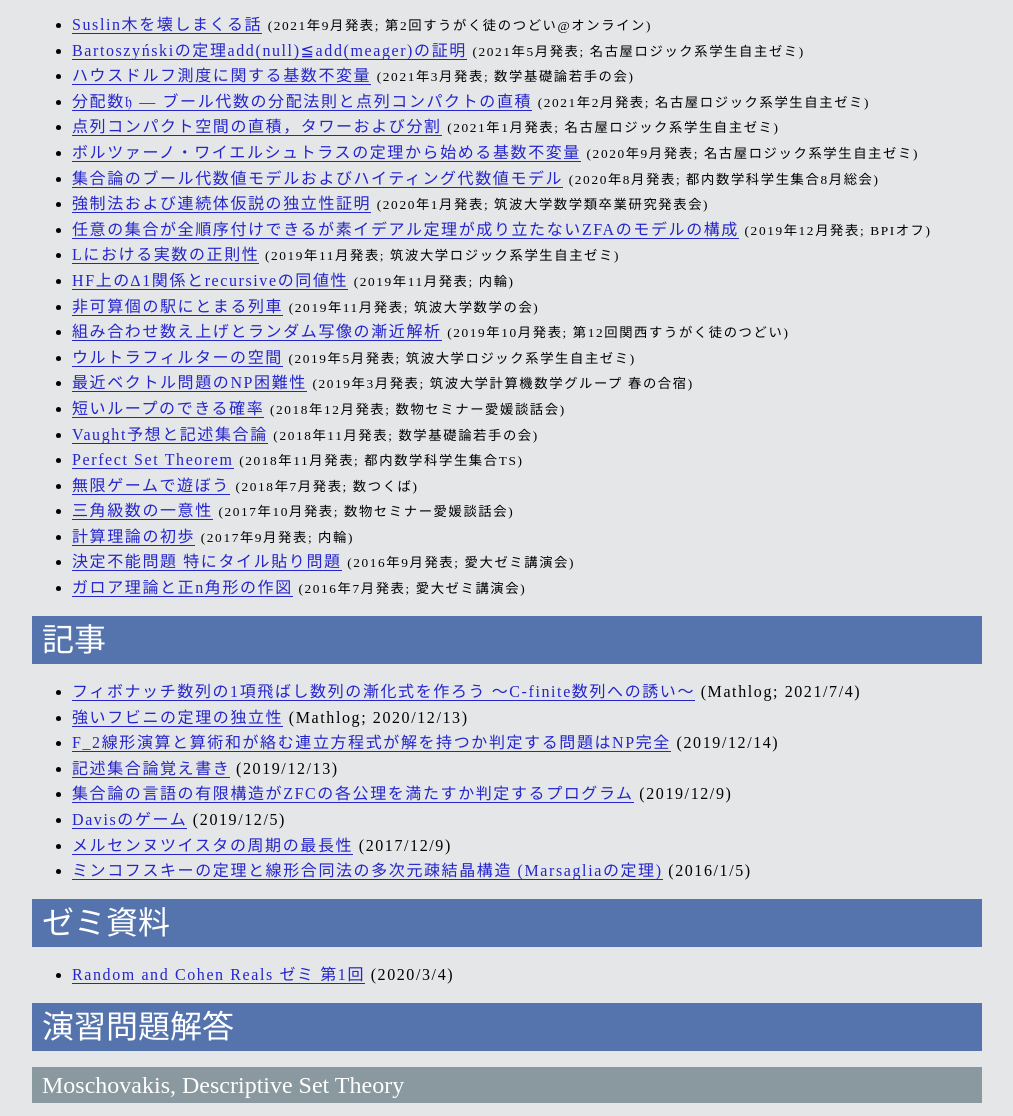
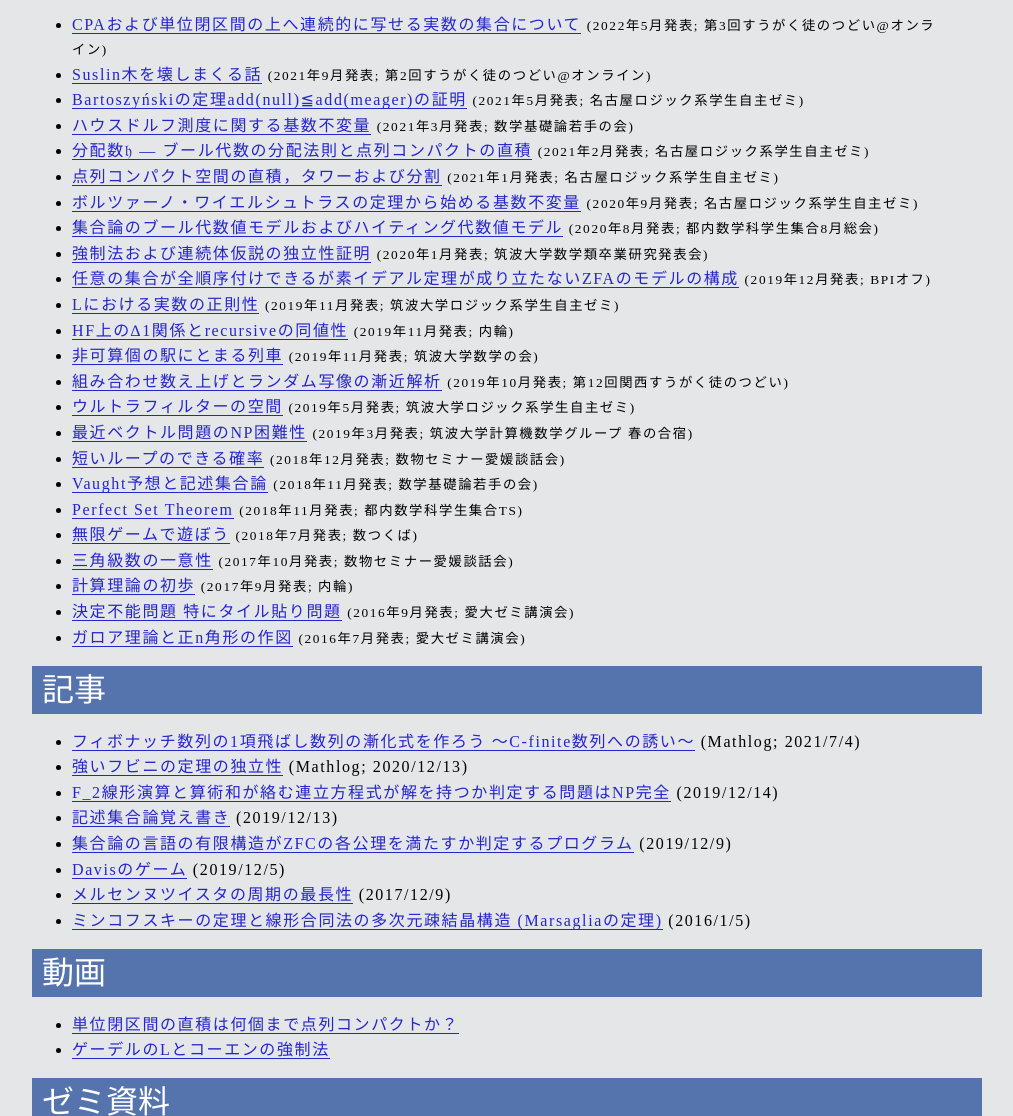
Before and after one commit to fujidig/fujidig.github.io, a plain HTML site: page index.html in a window 1280 px wide. Shown: the part 546-1662 px from the top of the page, without its empty margins (133-1146 px from the left). Drawn offline with Linux system fonts and the light colour scheme.

Commit message:
CPAや動画などへのリンク

```diff
--- a/index.html
+++ b/index.html
@@ -10,6 +10,7 @@
 <center><img src="mycharacter.png" title="x^4+3x^3+y^3-y=0"></center>
 <h2>発表スライド・資料</h2>
 <ul>
+<li><a href="https://tsudoionline.netlify.app/03/slides/tsudoi-cpa.pdf">CPAおよび単位閉区間の上へ連続的に写せる実数の集合について</a> <small>(2022年5月発表; 第3回すうがく徒のつどい@オンライン)</small></li>
 <li><a href="https://fujidig.github.io/202109-suslin-trees/suslin-trees.pdf">Suslin木を壊しまくる話</a> <small>(2021年9月発表; 第2回すうがく徒のつどい@オンライン)</small></li>
 <li><a href="https://fujidig.github.io/202105-addnull-le-addmeager/addnull-le-addmeager.pdf">Bartoszyńskiの定理add(null)≦add(meager)の証明</a> <small>(2021年5月発表; 名古屋ロジック系学生自主ゼミ)</small></li>
 <li><a href="https://fujidig.github.io/202103-wakate/wakate.pdf">ハウスドルフ測度に関する基数不変量</a> <small>(2021年3月発表; 数学基礎論若手の会)</small></li>
@@ -44,6 +45,11 @@
 <li><a href="https://fujidig.github.io/201912-davis-game/davis-game.pdf">Davisのゲーム</a> (2019/12/5)</li>
 <li><a href="articles/mersennetwister.html">メルセンヌツイスタの周期の最長性</a> (2017/12/9)</li>
 <li><a href="articles/minkowski-and-lcg.html">ミンコフスキーの定理と線形合同法の多次元疎結晶構造 (Marsagliaの定理)</a> (2016/1/5)</li>
+</ul>
+<h2>動画</h2>
+<ul>
+<li><a href="https://www.youtube.com/watch?v=_u0fGMUZb4E">単位閉区間の直積は何個まで点列コンパクトか？</a></li>
+<li><a href="https://www.youtube.com/watch?v=hxy_51gPIR0">ゲーデルのLとコーエンの強制法</a></li>
 </ul>
 <h2>ゼミ資料</h2>
 <ul>
```
